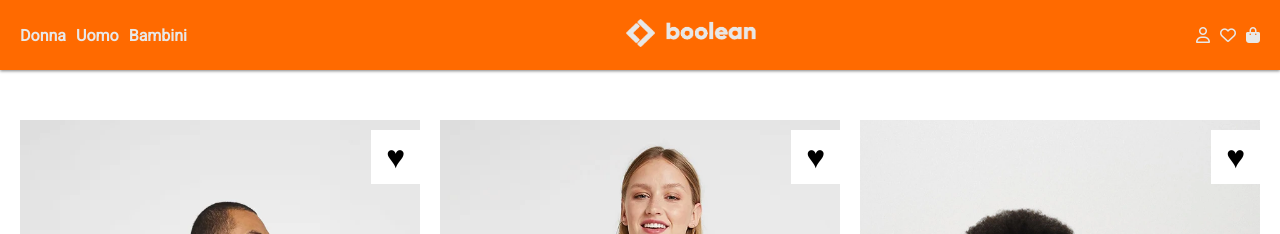
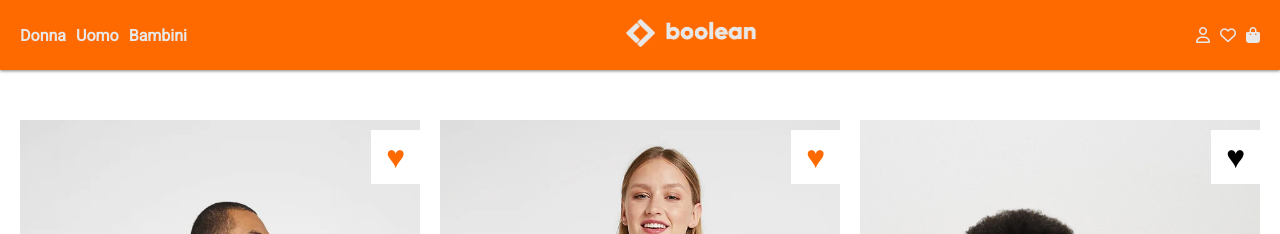
Before and after one commit to alessandrodamato/vite-boolando, a Vue app: page / in a window 1280 px wide. Shown: the top 234 px of the page. Built offline with nearby package versions, Linux system fonts and the light colour scheme; a web font is replaced by a local one.

Commit message:
[add] bonus & toggle favorite on click

```diff
--- a/src/components/partials/Card.vue
+++ b/src/components/partials/Card.vue
@@ -24,7 +24,12 @@
         {{badge.value}}
         </div>
       </div>
-      <div class="favourite">&hearts;</div>
+      <div
+        class="favourite"
+        :class="{'active' : card.isInFavorites === true}"
+        @click="card.isInFavorites = !card.isInFavorites"
+        >&hearts;
+      </div>
     </div>
 
     <div class="f-size-small product-brand">{{ card.brand }}</div>
@@ -81,7 +86,7 @@
       padding: 8px 15px;
       font-size: 2rem;
       background-color: white;
-      &:hover{
+      &.active{
         color: $color-primary;
       }
     }
```
